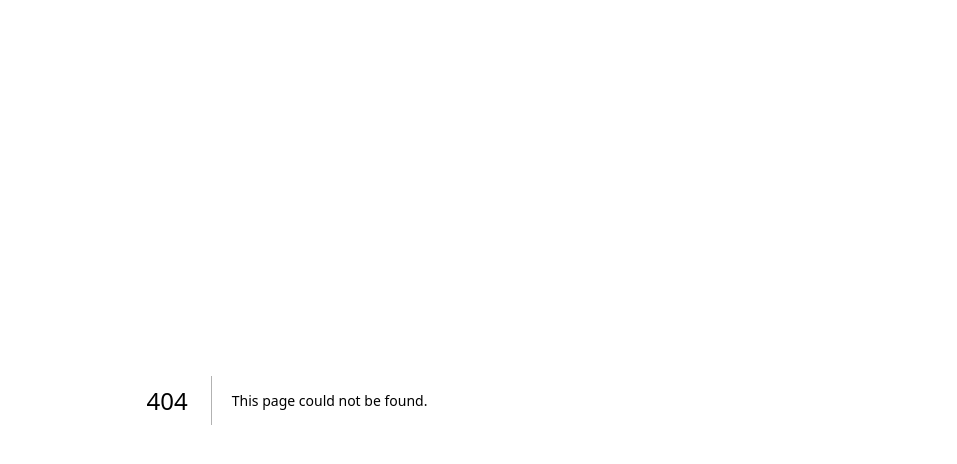
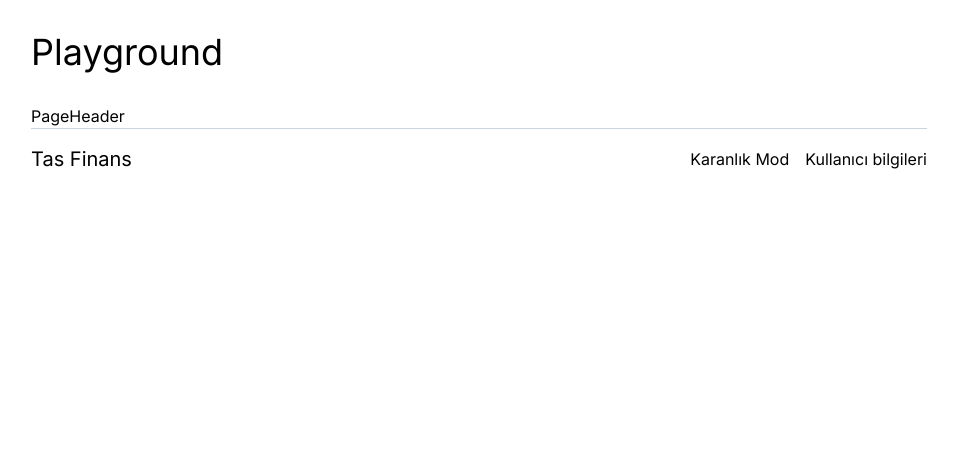
Before and after one commit to tascagdas/Tas-Finans, a Next.js app: page /playground in a window 1280 px wide. Before the commit this address had no page. Shown: the top 464 px of the page, without its empty margins (161-1118 px from the left). Built offline with nearby package versions, Linux system fonts and the light colour scheme.

Commit message:
playground oluşturuldu, header şimdilik öylesine içine konuldu.

```diff
--- /dev/null
+++ b/app/playground/page.js
@@ -0,0 +1,20 @@
+import PageHeader from '@/components/page-header'
+
+
+const Page = () => {
+  return (
+      <main className='space-y-8'>
+          <h1 className='text-4xl mt-8'>
+              Playground
+          </h1>
+
+              <div>
+                  <h2>PageHeader</h2>
+                  <hr className='mb-4 border-slate-300 dark:border-slate-700' />
+                  <div><PageHeader></PageHeader></div>
+              </div>
+    </main>
+  )
+}
+
+export default Page
--- /dev/null
+++ b/components/page-header.js
@@ -0,0 +1,16 @@
+import Link from 'next/link'
+
+
+const PageHeader = () => {
+  return (
+      <header className='flex justify-between items-center '>
+          <Link href={"/dashboard"} className='text-xl hover:underline underline-offset-8 decoration-2'>Tas Finans</Link>
+          <div className='flex items-center space-x-4'>
+              <div>Karanlık Mod</div>
+              <div>Kullanıcı bilgileri</div>
+          </div>
+    </header>
+  )
+}
+
+export default PageHeader
```
